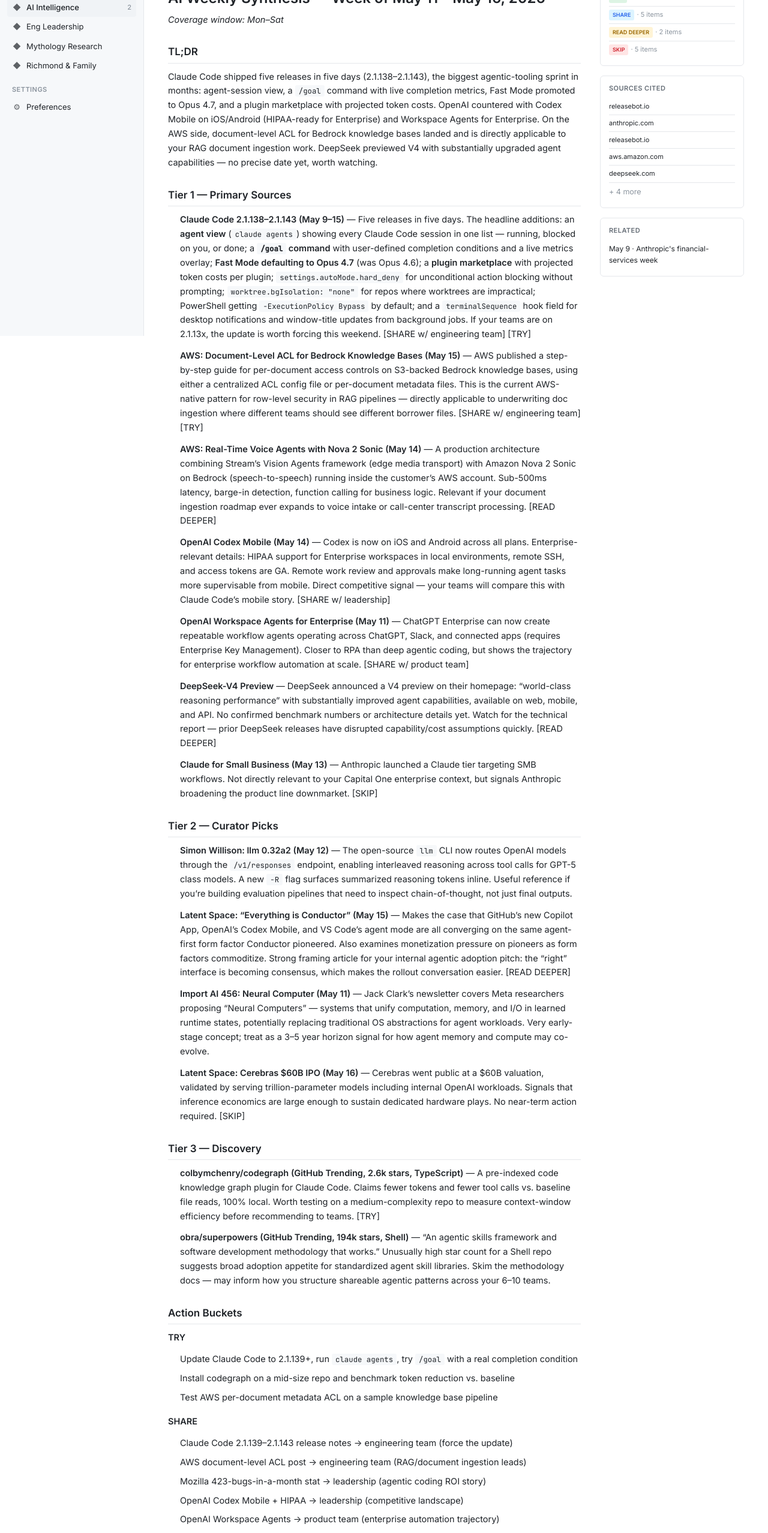
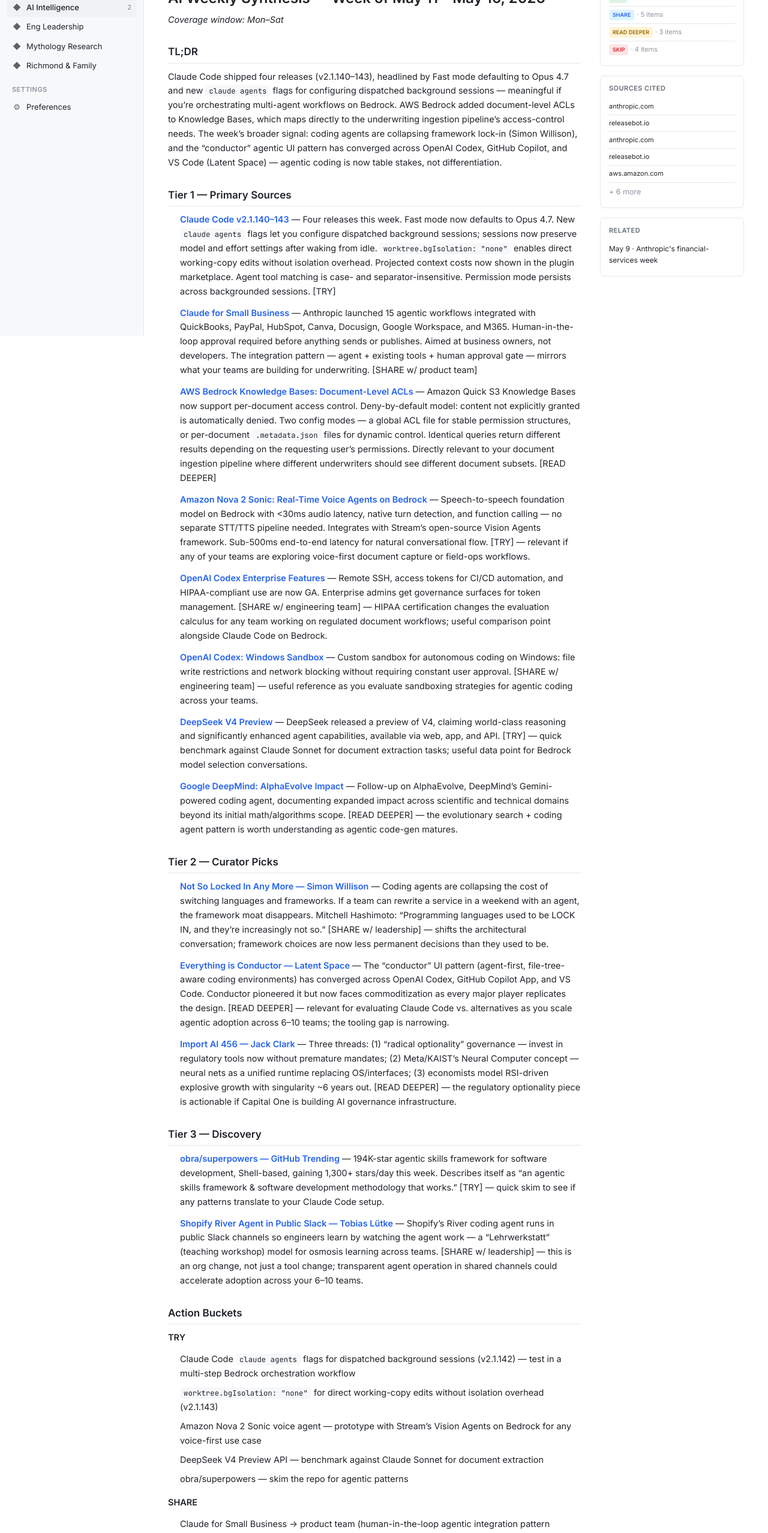
Before and after one commit to peacepirate/daily-kickoff, an Astro site: page /daily-kickoff/ai/2026-05-16 in a window 1280 px wide. Shown: the part 240-2796 px from the top of the page at 60% size. Built offline with nearby package versions, Linux system fonts and the light colour scheme; Astro itself is replaced by a stand-in of ours.

Commit message:
digest: 2026-05-16 AI weekly synthesis [automated]

```diff
--- a/src/content/ai/2026-05-16.md
+++ b/src/content/ai/2026-05-16.md
@@ -3,125 +3,128 @@
 date: 2026-05-16
 theme: ai
 format: weekly-synthesis
-tldr: "Claude Code shipped five releases in five days (2.1.138–2.1.143), the biggest agentic-tooling sprint in months: agent-session view, a /goal command with live completion metrics, Fast Mode promoted to Opus 4.7, and a plugin marketplace with projected token costs. OpenAI countered with Codex Mobile on iOS/Android (HIPAA-ready for Enterprise) and Workspace Agents for Enterprise. On the AWS side, document-level ACL for Bedrock knowledge bases landed and is directly applicable to your RAG document ingestion work. DeepSeek previewed V4 with substantially upgraded agent capabilities — no precise date yet, worth watching."
+tldr: "Claude Code shipped four releases (v2.1.140–143), headlined by Fast mode defaulting to Opus 4.7 and new `claude agents` flags for multi-agent orchestration. AWS Bedrock added document-level ACLs to Knowledge Bases — directly applicable to the underwriting ingestion pipeline. The week's broader signal: coding agents are collapsing framework lock-in, and the \"conductor\" agentic UI pattern has converged across every major coding tool, making agentic coding table stakes rather than differentiation."
 itemCount: 13
-readTimeMinutes: 10
+readTimeMinutes: 8
 sources:
-  - title: "Claude Code Changelog (via ReleaseBot)"
-    url: "https://releasebot.io/updates/anthropic/claude-code"
   - title: "Anthropic News"
     url: "https://www.anthropic.com/news"
-  - title: "OpenAI Release Notes (via ReleaseBot)"
+  - title: "Claude Code Releasebot"
+    url: "https://releasebot.io/updates/anthropic/claude-code"
+  - title: "Claude for Small Business"
+    url: "https://www.anthropic.com/news/claude-for-small-business"
+  - title: "OpenAI Releasebot"
     url: "https://releasebot.io/updates/openai"
   - title: "AWS Machine Learning Blog"
     url: "https://aws.amazon.com/blogs/machine-learning/feed/"
+  - title: "Google DeepMind Blog"
+    url: "https://deepmind.google/discover/blog/"
   - title: "DeepSeek"
     url: "https://www.deepseek.com/"
+  - title: "Simon Willison's Weblog"
+    url: "https://simonwillison.net/atom/everything/"
   - title: "Latent Space"
     url: "https://www.latent.space/feed"
-  - title: "Simon Willison's Weblog"
-    url: "https://simonwillison.net/atom/everything/"
   - title: "Import AI (Jack Clark)"
     url: "https://jack-clark.net/feed/"
   - title: "GitHub Trending"
     url: "https://github.com/trending"
 actions:
   try:
-    - "Update Claude Code to 2.1.139+, run `claude agents` to see the new agent-session view, then try `/goal` with a completion condition on a real coding task to test live metrics overlay"
-    - "Install colbymchenry/codegraph (GitHub trending, 2.6k stars) on a mid-size Capital One repo and benchmark token usage vs. baseline Claude Code file reads — claims fewer tokens and fewer tool calls, 100% local"
-    - "Test AWS per-document metadata ACL from the May 15 ML blog post against a sample S3-backed knowledge base to evaluate fit for underwriting document access controls"
+    - "Claude Code `claude agents` flags for configuring dispatched background sessions (v2.1.142) — test in a multi-step Bedrock orchestration workflow"
+    - "`worktree.bgIsolation: \"none\"` for direct working-copy edits without isolation overhead (v2.1.143)"
+    - "Amazon Nova 2 Sonic voice agent — prototype with Stream's Vision Agents open-source framework on Bedrock"
+    - "DeepSeek V4 Preview API — benchmark against Claude Sonnet for document extraction tasks"
+    - "obra/superpowers GitHub repo — skim for agentic patterns applicable to your Claude Code setup"
   share:
-    - what: "Claude Code 2.1.139–2.1.143 releases: agent view, /goal command, hard_deny auto mode rules — all teams using Claude Code should update and explore"
+    - what: "Claude for Small Business — 15 agentic workflows with human-in-the-loop approval integrated with existing tools"
+      who: "product team"
+    - what: "OpenAI Codex Enterprise HIPAA compliance — changes the regulated-use evaluation for agentic coding"
       who: "engineering team"
-    - what: "AWS document-level ACL for Bedrock knowledge bases (May 15) — directly relevant to document ingestion and RAG pipelines for underwriting"
+    - what: "Codex Windows Sandbox — file write restrictions and network blocking without constant approval prompts"
       who: "engineering team"
-    - what: "Mozilla fixed 423 security bugs in April 2026 with Claude Mythos vs. 20-30/month normally — concrete agentic coding ROI data point"
+    - what: "Simon Willison: coding agents are collapsing framework lock-in; rewrites now take a weekend with an agent"
       who: "leadership"
-    - what: "OpenAI Codex Mobile with HIPAA Enterprise support — competitors are going mobile on agentic coding; worth tracking as a competitive signal"
+    - what: "Shopify River agent operating in public Slack channels for osmosis learning across engineering teams"
       who: "leadership"
-    - what: "OpenAI Workspace Agents for Enterprise — repeatable workflow agents across ChatGPT and Slack; shows enterprise workflow automation trajectory"
-      who: "product team"
   readDeeper:
-    - "Latent Space: 'Everything is Conductor' (May 15) — explains why GitHub Copilot App, Codex Mobile, and VS Code agent mode are all converging on the same form factor; strong framing for pitching agentic tool adoption across your teams"
-    - "AWS blog: Real-time voice agents with Nova 2 Sonic (May 14) — sub-500ms latency architecture with barge-in detection and function calling; relevant if document ingestion roadmap expands to voice or call-center data intake"
+    - "AWS Bedrock Document-Level ACLs for S3 Knowledge Bases — deny-by-default model directly applicable to your RAG pipeline for underwriting document ingestion"
+    - "Latent Space 'Everything is Conductor' — understand where agentic coding tooling is converging before next team evaluation cycle"
+    - "Import AI 456 — regulatory optionality framework for AI governance; relevant if Capital One is building AI governance infrastructure"
   skip:
-    - "PwC and Gates Foundation Anthropic partnerships (no technical substance)"
-    - "OpenAI Deployment Company launch (org restructuring news from Tomoro acquisition)"
-    - "Google AI Finance in Europe (consumer product, not relevant)"
-    - "Cerebras $60B IPO (financial event, no capability change)"
-    - "Claude for Small Business (SMB product, not relevant to enterprise context)"
+    - "Gates Foundation $200M Anthropic partnership — no capability change"
+    - "Cerebras $60B IPO — valuation story only"
+    - "OpenAI Deployment Company launch — org/funding, no new capability"
+    - "ChatGPT Personal Finance — consumer UX"
 ---
 
 # AI Weekly Synthesis — Week of May 11 – May 16, 2026
 *Coverage window: Mon–Sat*
 
 ## TL;DR
-
-Claude Code shipped five releases in five days (2.1.138–2.1.143), the biggest agentic-tooling sprint in months: agent-session view, a `/goal` command with live completion metrics, Fast Mode promoted to Opus 4.7, and a plugin marketplace with projected token costs. OpenAI countered with Codex Mobile on iOS/Android (HIPAA-ready for Enterprise) and Workspace Agents for Enterprise. On the AWS side, document-level ACL for Bedrock knowledge bases landed and is directly applicable to your RAG document ingestion work. DeepSeek previewed V4 with substantially upgraded agent capabilities — no precise date yet, worth watching.
+Claude Code shipped four releases (v2.1.140–143), headlined by Fast mode defaulting to Opus 4.7 and new `claude agents` flags for configuring dispatched background sessions — meaningful if you're orchestrating multi-agent workflows on Bedrock. AWS Bedrock added document-level ACLs to Knowledge Bases, which maps directly to the underwriting ingestion pipeline's access-control needs. The week's broader signal: coding agents are collapsing framework lock-in (Simon Willison), and the "conductor" agentic UI pattern has converged across OpenAI Codex, GitHub Copilot, and VS Code (Latent Space) — agentic coding is now table stakes, not differentiation.
 
 ## Tier 1 — Primary Sources
 
-- **Claude Code 2.1.138–2.1.143 (May 9–15)** — Five releases in five days. The headline additions: an **agent view** (`claude agents`) showing every Claude Code session in one list — running, blocked on you, or done; a **`/goal` command** with user-defined completion conditions and a live metrics overlay; **Fast Mode defaulting to Opus 4.7** (was Opus 4.6); a **plugin marketplace** with projected token costs per plugin; `settings.autoMode.hard_deny` for unconditional action blocking without prompting; `worktree.bgIsolation: "none"` for repos where worktrees are impractical; PowerShell getting `-ExecutionPolicy Bypass` by default; and a `terminalSequence` hook field for desktop notifications and window-title updates from background jobs. If your teams are on 2.1.13x, the update is worth forcing this weekend. [SHARE w/ engineering team] [TRY]
+- **[Claude Code v2.1.140–143](https://releasebot.io/updates/anthropic/claude-code)** — Four releases this week. Fast mode now defaults to Opus 4.7. New `claude agents` flags let you configure dispatched background sessions; sessions now preserve model and effort settings after waking from idle. `worktree.bgIsolation: "none"` enables direct working-copy edits without isolation overhead. Projected context costs now shown in the plugin marketplace. Agent tool matching is case- and separator-insensitive. Permission mode persists across backgrounded sessions. [TRY]
 
-- **AWS: Document-Level ACL for Bedrock Knowledge Bases (May 15)** — AWS published a step-by-step guide for per-document access controls on S3-backed Bedrock knowledge bases, using either a centralized ACL config file or per-document metadata files. This is the current AWS-native pattern for row-level security in RAG pipelines — directly applicable to underwriting doc ingestion where different teams should see different borrower files. [SHARE w/ engineering team] [TRY]
+- **[Claude for Small Business](https://www.anthropic.com/news/claude-for-small-business)** — Anthropic launched 15 agentic workflows integrated with QuickBooks, PayPal, HubSpot, Canva, Docusign, Google Workspace, and M365. Human-in-the-loop approval required before anything sends or publishes. Aimed at business owners, not developers. The integration pattern — agent + existing tools + human approval gate — mirrors what your teams are building for underwriting. [SHARE w/ product team]
 
-- **AWS: Real-Time Voice Agents with Nova 2 Sonic (May 14)** — A production architecture combining Stream's Vision Agents framework (edge media transport) with Amazon Nova 2 Sonic on Bedrock (speech-to-speech) running inside the customer's AWS account. Sub-500ms latency, barge-in detection, function calling for business logic. Relevant if your document ingestion roadmap ever expands to voice intake or call-center transcript processing. [READ DEEPER]
+- **[AWS Bedrock Knowledge Bases: Document-Level ACLs](https://aws.amazon.com/blogs/machine-learning/restrict-access-to-sensitive-documents-in-your-amazon-quick-knowledge-bases-for-amazon-s3/)** — Amazon Quick S3 Knowledge Bases now support per-document access control. Deny-by-default model: content not explicitly granted is automatically denied. Two config modes — a global ACL file for stable permission structures, or per-document `.metadata.json` files for dynamic control. Identical queries return different results depending on the requesting user's permissions. Directly relevant to your document ingestion pipeline where different underwriters should see different document subsets. [READ DEEPER]
 
-- **OpenAI Codex Mobile (May 14)** — Codex is now on iOS and Android across all plans. Enterprise-relevant details: HIPAA support for Enterprise workspaces in local environments, remote SSH, and access tokens are GA. Remote work review and approvals make long-running agent tasks more supervisable from mobile. Direct competitive signal — your teams will compare this with Claude Code's mobile story. [SHARE w/ leadership]
+- **[Amazon Nova 2 Sonic: Real-Time Voice Agents on Bedrock](https://aws.amazon.com/blogs/machine-learning/real-time-voice-agents-with-stream-vision-agents-and-amazon-nova-2-sonic/)** — Speech-to-speech foundation model on Bedrock with <30ms audio latency, native turn detection, and function calling — no separate STT/TTS pipeline needed. Integrates with Stream's open-source Vision Agents framework. Sub-500ms end-to-end latency for natural conversational flow. [TRY] — relevant if any of your teams are exploring voice-first document capture or field-ops workflows.
 
-- **OpenAI Workspace Agents for Enterprise (May 11)** — ChatGPT Enterprise can now create repeatable workflow agents operating across ChatGPT, Slack, and connected apps (requires Enterprise Key Management). Closer to RPA than deep agentic coding, but shows the trajectory for enterprise workflow automation at scale. [SHARE w/ product team]
+- **[OpenAI Codex Enterprise Features](https://releasebot.io/updates/openai)** — Remote SSH, access tokens for CI/CD automation, and HIPAA-compliant use are now GA. Enterprise admins get governance surfaces for token management. [SHARE w/ engineering team] — HIPAA certification changes the evaluation calculus for any team working on regulated document workflows; useful comparison point alongside Claude Code on Bedrock.
 
-- **DeepSeek-V4 Preview** — DeepSeek announced a V4 preview on their homepage: "world-class reasoning performance" with substantially improved agent capabilities, available on web, mobile, and API. No confirmed benchmark numbers or architecture details yet. Watch for the technical report — prior DeepSeek releases have disrupted capability/cost assumptions quickly. [READ DEEPER]
+- **[OpenAI Codex: Windows Sandbox](https://releasebot.io/updates/openai)** — Custom sandbox for autonomous coding on Windows: file write restrictions and network blocking without requiring constant user approval. [SHARE w/ engineering team] — useful reference as you evaluate sandboxing strategies for agentic coding across your teams.
 
-- **Claude for Small Business (May 13)** — Anthropic launched a Claude tier targeting SMB workflows. Not directly relevant to your Capital One enterprise context, but signals Anthropic broadening the product line downmarket. [SKIP]
+- **[DeepSeek V4 Preview](https://www.deepseek.com/)** — DeepSeek released a preview of V4, claiming world-class reasoning and significantly enhanced agent capabilities, available via web, app, and API. [TRY] — quick benchmark against Claude Sonnet for document extraction tasks; useful data point for Bedrock model selection conversations.
+
+- **[Google DeepMind: AlphaEvolve Impact](https://deepmind.google/discover/blog/alphaevolve-impact/)** — Follow-up on AlphaEvolve, DeepMind's Gemini-powered coding agent, documenting expanded impact across scientific and technical domains beyond its initial math/algorithms scope. [READ DEEPER] — the evolutionary search + coding agent pattern is worth understanding as agentic code-gen matures.
 
 ## Tier 2 — Curator Picks
 
-- **Simon Willison: llm 0.32a2 (May 12)** — The open-source `llm` CLI now routes OpenAI models through the `/v1/responses` endpoint, enabling interleaved reasoning across tool calls for GPT-5 class models. A new `-R` flag surfaces summarized reasoning tokens inline. Useful reference if you're building evaluation pipelines that need to inspect chain-of-thought, not just final outputs.
+- **[Not So Locked In Any More — Simon Willison](https://simonwillison.net/2026/May/14/not-so-locked-in/)** — Coding agents are collapsing the cost of switching languages and frameworks. If a team can rewrite a service in a weekend with an agent, the framework moat disappears. Mitchell Hashimoto: "Programming languages used to be LOCK IN, and they're increasingly not so." [SHARE w/ leadership] — shifts the architectural conversation; framework choices are now less permanent decisions than they used to be.
 
-- **Latent Space: "Everything is Conductor" (May 15)** — Makes the case that GitHub's new Copilot App, OpenAI's Codex Mobile, and VS Code's agent mode are all converging on the same agent-first form factor Conductor pioneered. Also examines monetization pressure on pioneers as form factors commoditize. Strong framing article for your internal agentic adoption pitch: the "right" interface is becoming consensus, which makes the rollout conversation easier. [READ DEEPER]
+- **[Everything is Conductor — Latent Space](https://www.latent.space/p/ainews-everything-is-conductor)** — The "conductor" UI pattern (agent-first, file-tree-aware coding environments) has converged across OpenAI Codex, GitHub Copilot App, and VS Code. Conductor pioneered it but now faces commoditization as every major player replicates the design. [READ DEEPER] — relevant for evaluating Claude Code vs. alternatives as you scale agentic adoption across 6–10 teams; the tooling gap is narrowing.
 
-- **Import AI 456: Neural Computer (May 11)** — Jack Clark's newsletter covers Meta researchers proposing "Neural Computers" — systems that unify computation, memory, and I/O in learned runtime states, potentially replacing traditional OS abstractions for agent workloads. Very early-stage concept; treat as a 3–5 year horizon signal for how agent memory and compute may co-evolve.
-
-- **Latent Space: Cerebras $60B IPO (May 16)** — Cerebras went public at a $60B valuation, validated by serving trillion-parameter models including internal OpenAI workloads. Signals that inference economics are large enough to sustain dedicated hardware plays. No near-term action required. [SKIP]
+- **[Import AI 456 — Jack Clark](https://jack-clark.net/2026/05/11/import-ai-456-rsi-and-economic-growth-radical-optionality-for-ai-regulation-and-a-neural-computer/)** — Three threads: (1) "radical optionality" governance — invest in regulatory tools now without premature mandates; (2) Meta/KAIST's Neural Computer concept — neural nets as a unified runtime replacing OS/interfaces; (3) economists model RSI-driven explosive growth with singularity ~6 years out. [READ DEEPER] — the regulatory optionality piece is actionable if Capital One is building AI governance infrastructure.
 
 ## Tier 3 — Discovery
 
-- **colbymchenry/codegraph (GitHub Trending, 2.6k stars, TypeScript)** — A pre-indexed code knowledge graph plugin for Claude Code. Claims fewer tokens and fewer tool calls vs. baseline file reads, 100% local. Worth testing on a medium-complexity repo to measure context-window efficiency before recommending to teams. [TRY]
+- **[obra/superpowers — GitHub Trending](https://github.com/trending)** — 194K-star agentic skills framework for software development, Shell-based, gaining 1,300+ stars/day this week. Describes itself as "an agentic skills framework & software development methodology that works." [TRY] — quick skim to see if any patterns translate to your Claude Code setup.
 
-- **obra/superpowers (GitHub Trending, 194k stars, Shell)** — "An agentic skills framework and software development methodology that works." Unusually high star count for a Shell repo suggests broad adoption appetite for standardized agent skill libraries. Skim the methodology docs — may inform how you structure shareable agentic patterns across your 6–10 teams.
+- **[Shopify River Agent in Public Slack — Tobias Lütke](https://twitter.com/tobi/status/2053121182044451016)** — Shopify's River coding agent runs in public Slack channels so engineers learn by watching the agent work — a "Lehrwerkstatt" (teaching workshop) model for osmosis learning across teams. [SHARE w/ leadership] — this is an org change, not just a tool change; transparent agent operation in shared channels could accelerate adoption across your 6–10 teams.
 
 ## Action Buckets
 
 **TRY**
-- Update Claude Code to 2.1.139+, run `claude agents`, try `/goal` with a real completion condition
-- Install codegraph on a mid-size repo and benchmark token reduction vs. baseline
-- Test AWS per-document metadata ACL on a sample knowledge base pipeline
+- Claude Code `claude agents` flags for dispatched background sessions (v2.1.142) — test in a multi-step Bedrock orchestration workflow
+- `worktree.bgIsolation: "none"` for direct working-copy edits without isolation overhead (v2.1.143)
+- Amazon Nova 2 Sonic voice agent — prototype with Stream's Vision Agents on Bedrock for any voice-first use case
+- DeepSeek V4 Preview API — benchmark against Claude Sonnet for document extraction
+- obra/superpowers — skim the repo for agentic patterns
 
 **SHARE**
-- Claude Code 2.1.139–2.1.143 release notes → engineering team (force the update)
-- AWS document-level ACL post → engineering team (RAG/document ingestion leads)
-- Mozilla 423-bugs-in-a-month stat → leadership (agentic coding ROI story)
-- OpenAI Codex Mobile + HIPAA → leadership (competitive landscape)
-- OpenAI Workspace Agents → product team (enterprise automation trajectory)
+- Claude for Small Business → product team (human-in-the-loop agentic integration pattern matches underwriting workflows)
+- Codex Enterprise HIPAA compliance → engineering team (changes the regulated-use evaluation alongside Bedrock)
+- Codex Windows Sandbox → engineering team (sandboxing patterns reference for autonomous agents)
+- Simon Willison "Not locked in anymore" → leadership (framework lock-in is collapsing; architectural decisions are less permanent)
+- Shopify River in public Slack → leadership (org model for transparent, osmosis-driven agentic adoption)
 
 **READ DEEPER**
-- "Everything is Conductor" (Latent Space, May 15) — form-factor convergence framing for adoption pitch
-- AWS Nova 2 Sonic voice agents (May 14) — architecture reference if voice intake enters the roadmap
+- AWS Bedrock Document-Level ACLs — deny-by-default per-document access control for S3 Knowledge Bases; prototype before next sprint on the ingestion pipeline
+- Latent Space "Everything is Conductor" — understand tooling convergence before next evaluation cycle for your teams
+- Import AI 456 — regulatory optionality framework for AI governance at scale
 
 **SKIP** *(for completeness)*
-- PwC and Gates Foundation Anthropic partnerships (no technical substance)
-- OpenAI Deployment Company / Tomoro acquisition (org news)
-- Google AI Finance in Europe (consumer product)
-- Cerebras IPO (financial event, no capability change)
-- Claude for Small Business (SMB tier, not enterprise-relevant)
+- Gates Foundation $200M Anthropic partnership — no capability change
+- Cerebras $60B IPO — valuation story
+- OpenAI Deployment Company launch — org/funding, no new capability
+- ChatGPT Personal Finance — consumer UX
 
 ## Upcoming
-- **June 1, 2026** — OpenAI Advanced Account Security (phishing-resistant auth) becomes required for GPT-5.5-Cyber model access. Flag for any security team members evaluating that model.
-- **DeepSeek-V4 technical report** — no date confirmed; watch for benchmarks and architecture details.
+Nothing confirmed for next week from available sources.
 
 ---
-*Source performance this week:*
-- **Contributed kept items:** Claude Code changelog, AWS ML blog, OpenAI ReleaseBot, Latent Space, Simon Willison, Import AI, GitHub Trending, DeepSeek homepage
-- **Errored or empty:** DeepMind RSS (404), The Batch RSS (404), PulseMCP (404), HN RSS (returned empty feed), Reddit r/LocalLLaMA (blocked), OpenAI news page (403)
-- **Fetched but all items dropped:** Mistral (most recent item April 29, outside window), Meta AI blog (most recent item April 8), Google AI blog (consumer-only items)
+*Source performance this week: Tier 1 standouts — Anthropic (claude.com/news, Claude Code releasebot), AWS Bedrock ML Blog, OpenAI releasebot. Google Blog RSS returned consumer content only; DeepMind RSS returned 404 (direct blog URL worked). Meta AI Blog had no content in the 7-day window. Mistral had no content in the 7-day window. Tier 2 standouts — Simon Willison, Latent Space, Jack Clark all productive. PulseMCP returned 404. The Batch RSS returned 404. HN RSS returned 502. Reddit r/LocalLLaMA blocked.*
```
